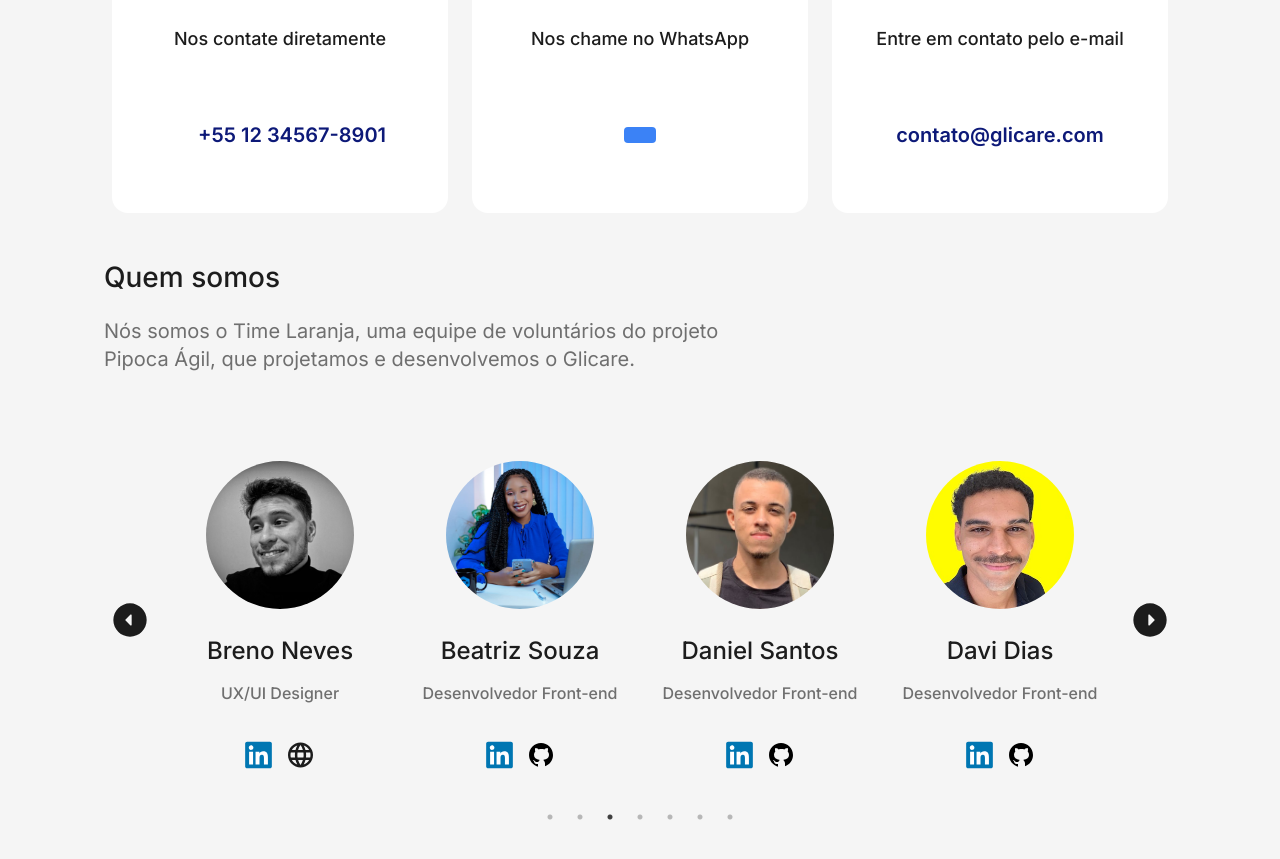
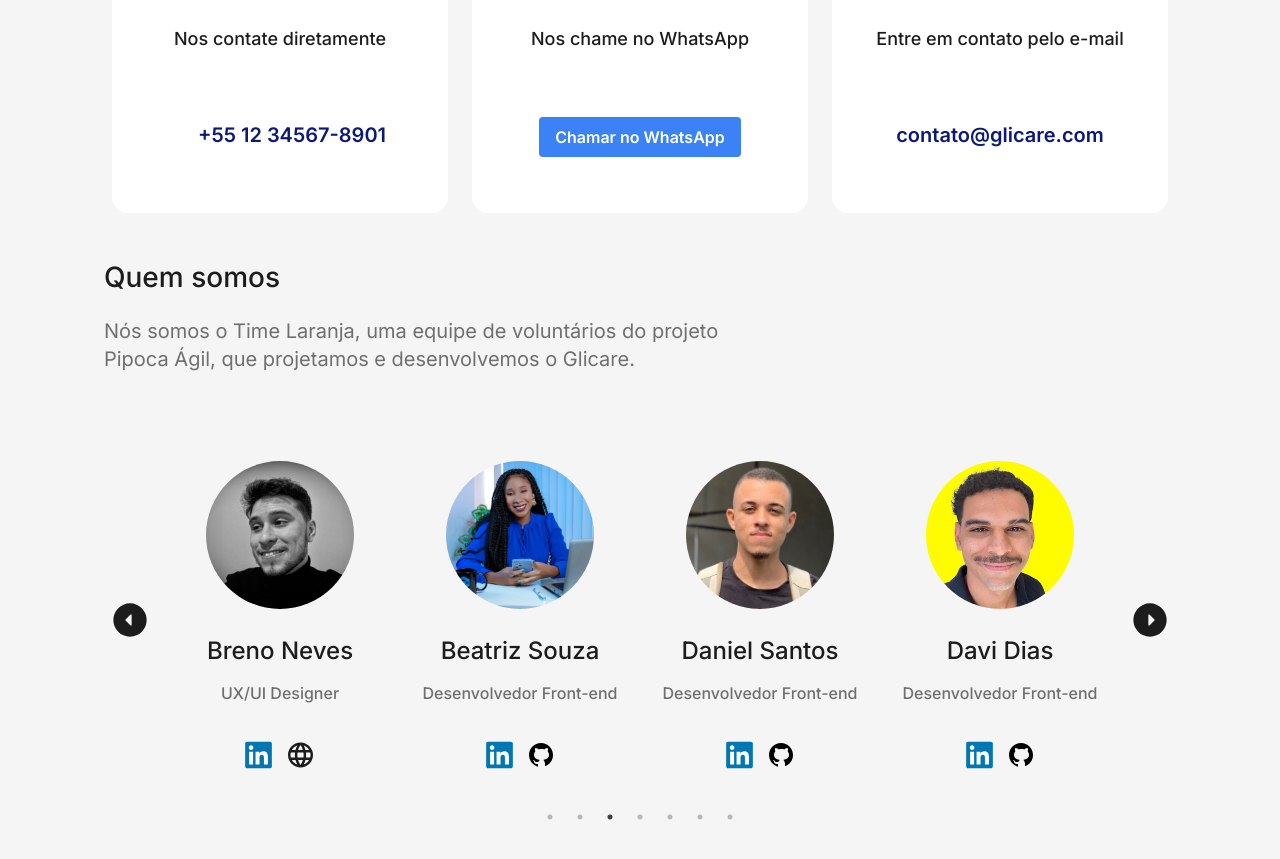
Before and after one commit to Daniel-san8/Glicare, a Next.js app in the folder Glicare/: page / in a window 1280 px wide. Shown: the part 4702-5561 px from the top of the page. Built offline with nearby package versions, Linux system fonts and the light colour scheme.

Commit message:
concluido

```diff
--- a/Glicare/src/app/components/contact.tsx
+++ b/Glicare/src/app/components/contact.tsx
@@ -42,7 +42,7 @@ export default function Contact() {
             >
               <Button classAttributes="md:bg-blue-500 font-semibold text-base">
                 <span className="lg:hidden">Chamar</span>
-                <span className="md:hidden">Chamar no WhatsApp</span>
+                <span className="lg:block md:hidden">Chamar no WhatsApp</span>
               </Button>
             </a>
           </div>
```
